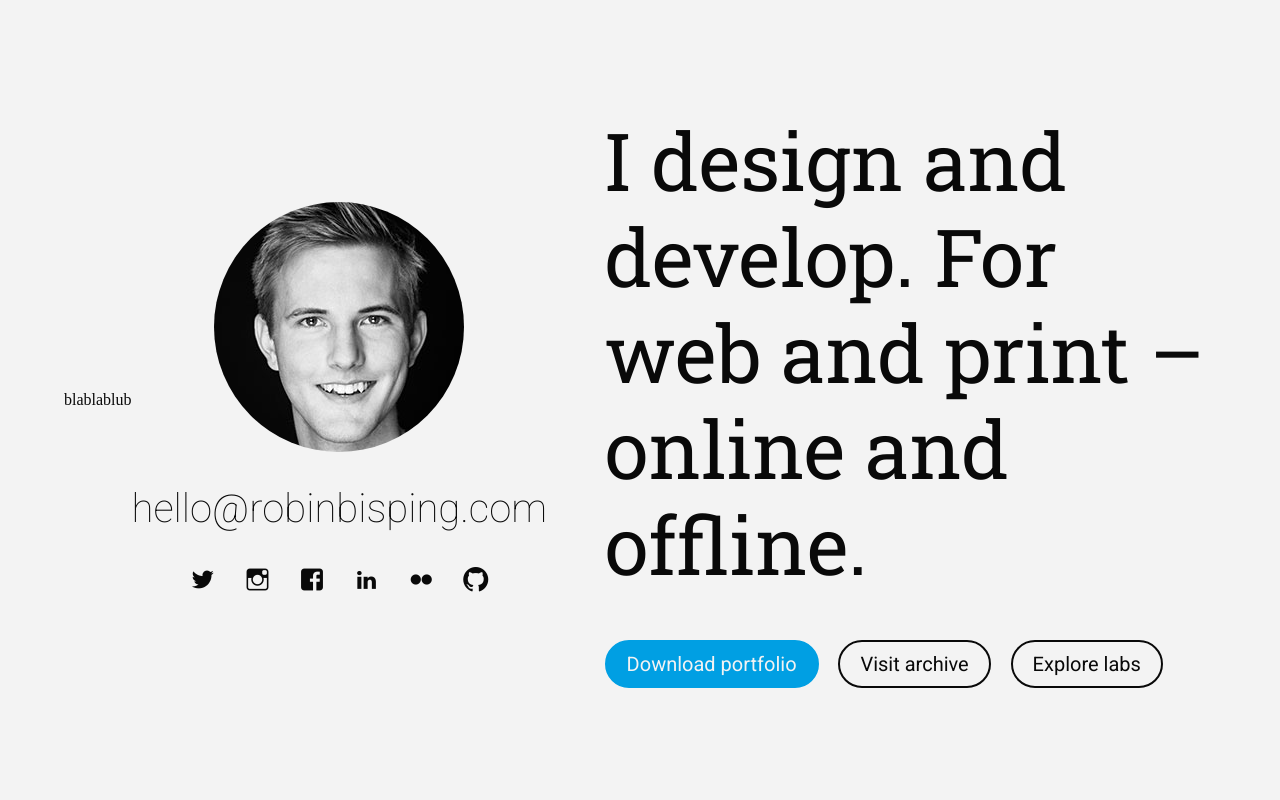
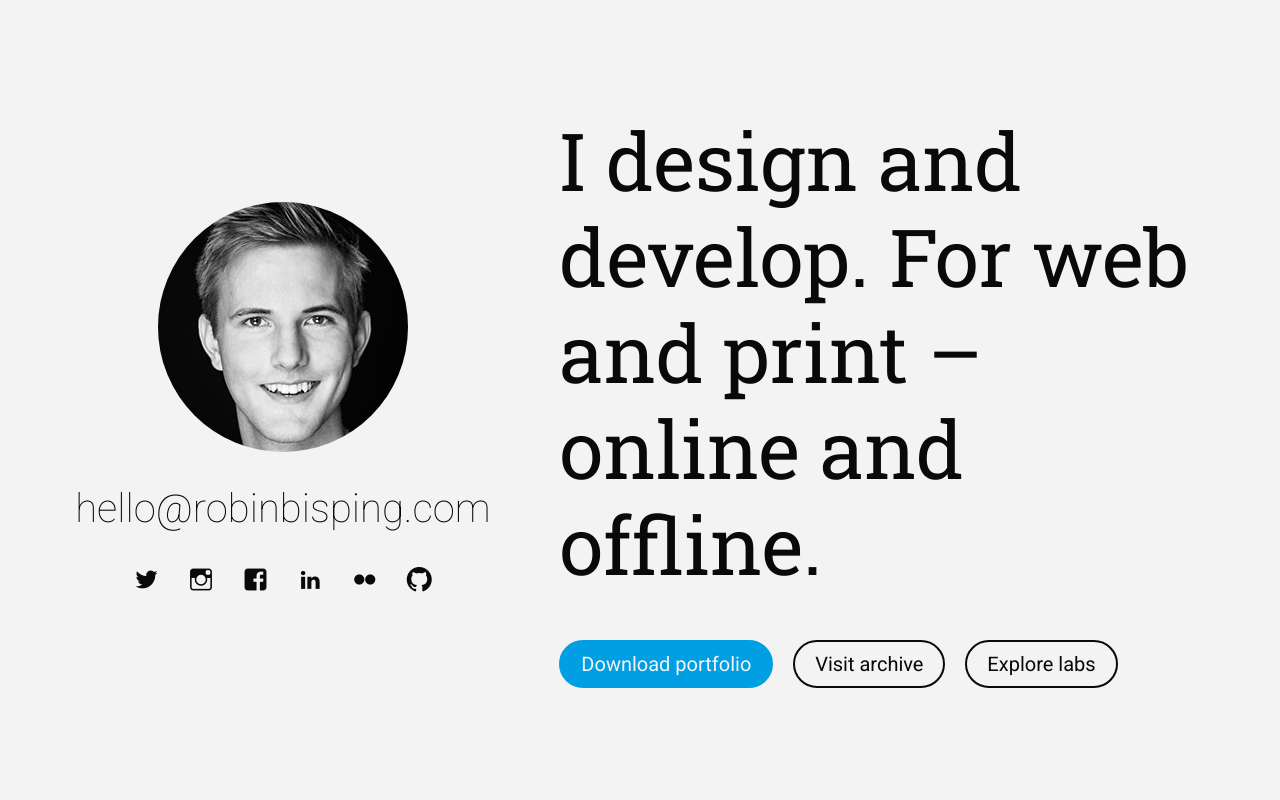
Before and after one commit to robinbisping/personal-website, a PHP site: page / in a window 1280 px wide. Run offline with PHP 8.4, Linux system fonts and the light colour scheme.

Commit message:
Update index.php

```diff
--- a/index.php
+++ b/index.php
@@ -6,7 +6,7 @@
 		<meta name="viewport" content="width=device-width, initial-scale=1">
 		<meta name="description" content="My name is Robin Bisping. I design and develop. For web and print &ndash; online and offline.">
 		<meta name="keywords" content="Robin,Bisping,Switzerland,Offline,Online,Design,Layout,Webdesign,Printdesign,Development,Programming,Interface">
-		<meta name="author" content="Robin Bisping">blablablub
+		<meta name="author" content="Robin Bisping">
 
 		<meta property="og:locale" content="en_GB">
 		<meta property="og:site_name" content="Robin Bisping">
```
